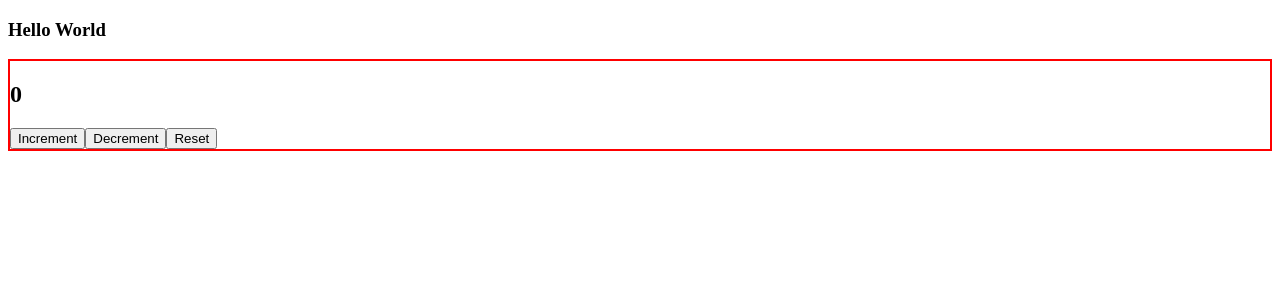
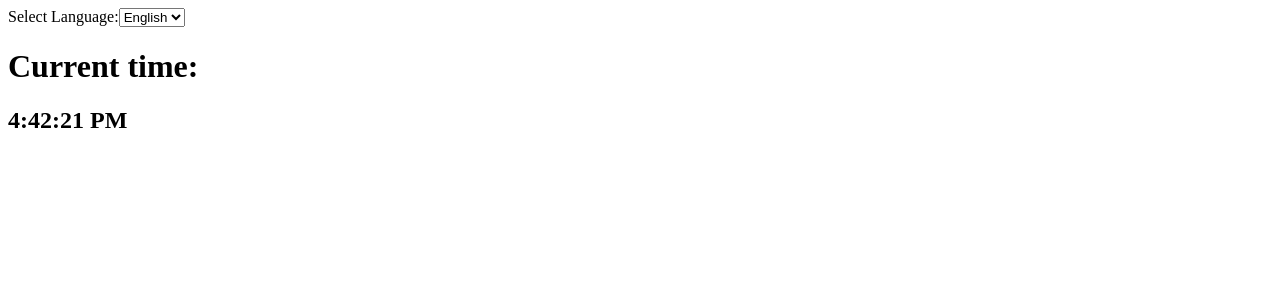
Before and after one commit to Eno-Mario/react, a React (Vite) app: page / in a window 1280 px wide. Shown: the top 300 px of the page. Built offline with nearby package versions, Linux system fonts and the light colour scheme.

Commit message:
soluzione

```diff
--- a/src/App.jsx
+++ b/src/App.jsx
@@ -1,4 +1,4 @@
-import React from "react";
+import React, { useState } from "react";
 import Hello from "./Hello";
 import Message from "./Message"; /* the import created automatically */
 import Welcome from "./Welcome";
@@ -15,32 +15,29 @@ import Colors from "./Colors";
 import TodoList from "./TodoList";
 import Container from "./Container";
 
-
+export const LanguageContext = React.createContext();
 
 function App() {
-  function handleShowCurrentTime () {
-    const time = new Date();
 
-    alert(`Current time is:${time.toLocaleTimeString()}`)
+  const [selectedLanguage, setSelectedLanguage] = useState('english');
+
+  function handleLanguage(event) {
+    setSelectedLanguage(event.target.value)
   }
 
-  function onLogin(data) {
-    console.log('Login data:', data)
-  }
-
-  const persons = [
-  { name: "Alice", key: "abc" },
-  { name: "Bob", key: "def" },
-  { name: "Charlie", key: "ghi" },
-  { name: "David", key: "jkl" },
-  { name: "Eve", key: "mno" }
-];
 
   return (
     <div >
-      <Container title={"Hello World"}>
-        <Counter/>
-      </Container>
+      <LanguageContext.Provider value={selectedLanguage}>
+        <div>
+          <label>Select Language:</label>
+          <select value={selectedLanguage} onChange={handleLanguage}>
+            <option value="english">English</option>
+            <option value="italian">Italiano</option>
+          </select>
+        </div>
+        <Clock/>
+      </LanguageContext.Provider>
     </div>
   );
 }
--- a/src/Clock.jsx
+++ b/src/Clock.jsx
@@ -1,7 +1,10 @@
-import { useEffect, useState } from "react"
+import { useContext, useEffect, useState } from "react"
+import { LanguageContext } from "./App";
 
 function Clock() {
     const [date, setDate] = useState(new Date());
+    const language = useContext(LanguageContext);
+
 
     useEffect( () => {
         const intervalID = setInterval(()=> setDate(new Date()),1000)
@@ -9,7 +12,16 @@ function Clock() {
         return () => clearInterval(intervalID)
     }, [])
 
-    return <h2>{date.toLocaleTimeString()}</h2>
+    const getCurrentTimeMessage = () => {
+        return language === 'english' ? 'Current time:' : 'Ora attuale:';
+    };
+
+    return (
+        <>
+            <h1>{getCurrentTimeMessage()}</h1>
+            <h2>{date.toLocaleTimeString()}</h2>
+        </>
+    )
 }
 
 export default Clock
```
Also changed, not shown: 1 other file (tests, documents, lock files or other folders).
